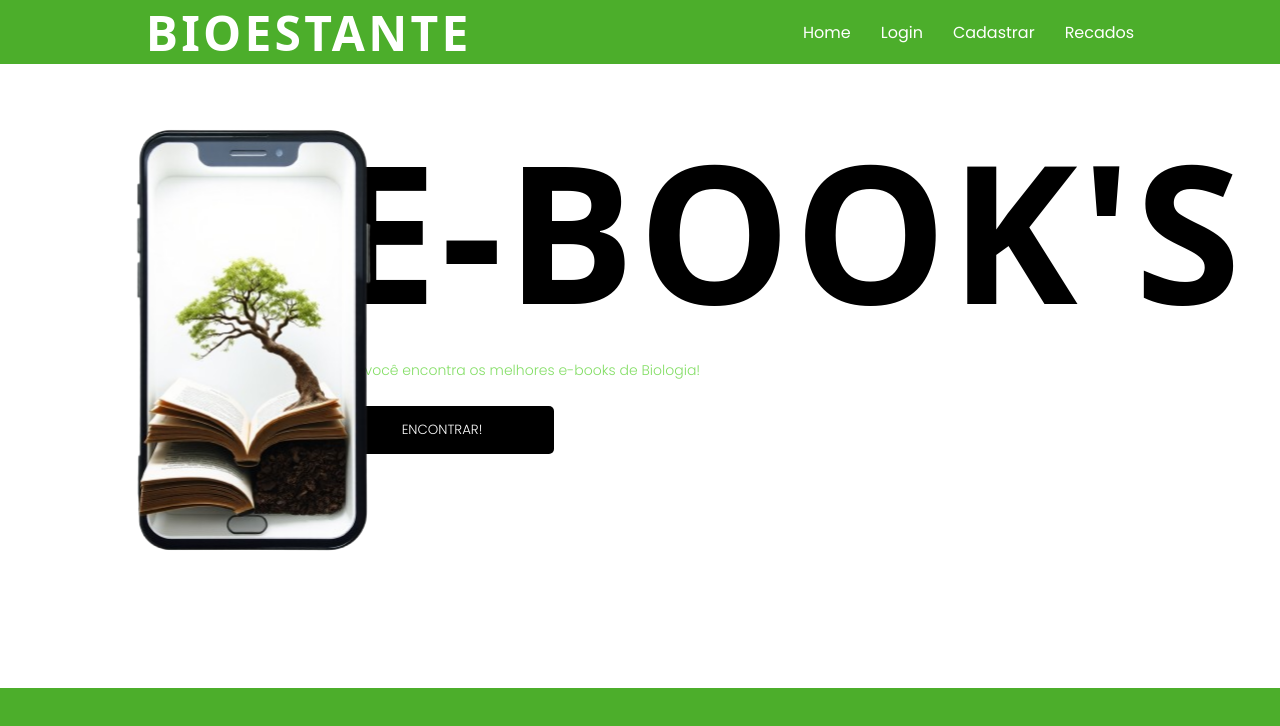
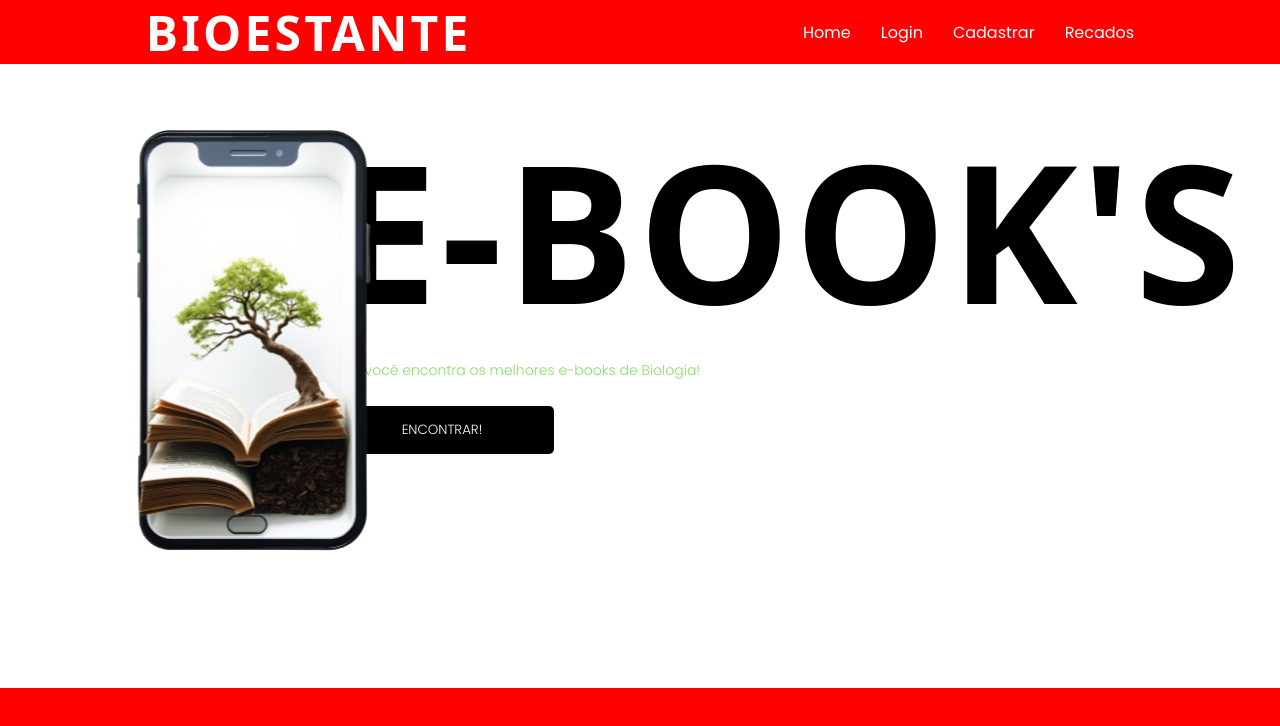
Before and after one commit to bren112/ebook, a React (Vite) app: page / in a window 1280 px wide. Shown: the top 726 px of the page. Built offline with nearby package versions, Linux system fonts and the light colour scheme; a web font is replaced by a local one.

Commit message:
Update index.css

```diff
--- a/src/index.css
+++ b/src/index.css
@@ -6,7 +6,7 @@
     font-style: normal;
 }
 :root {
-     --primary: #4cae2b;
+     --primary: #ff0101;
     --secondary: #ffffff;
     --ter: #FFFFFF;
     --cinza: #84de66;
```
